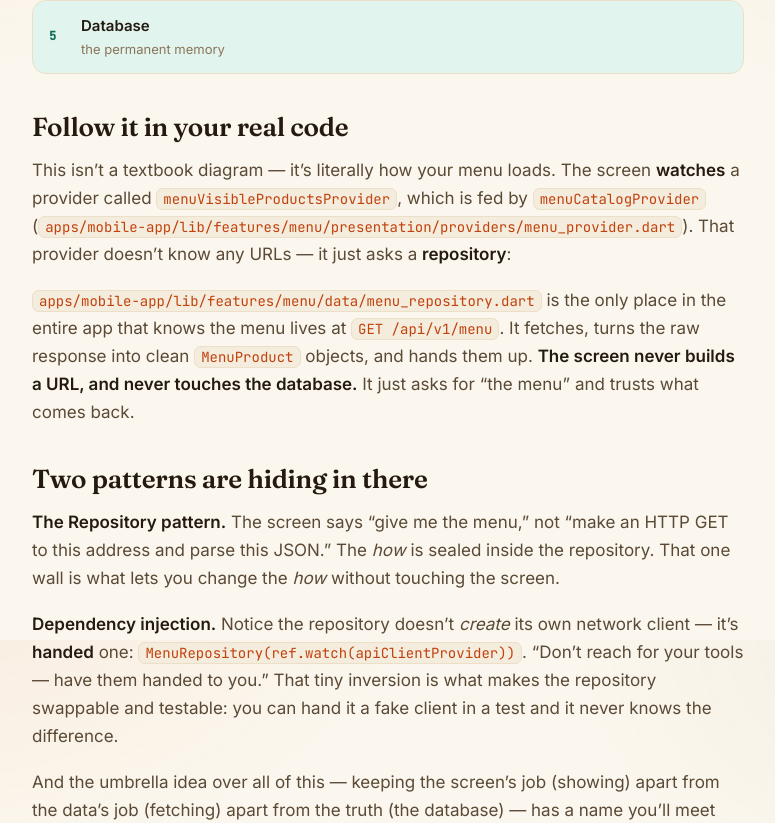
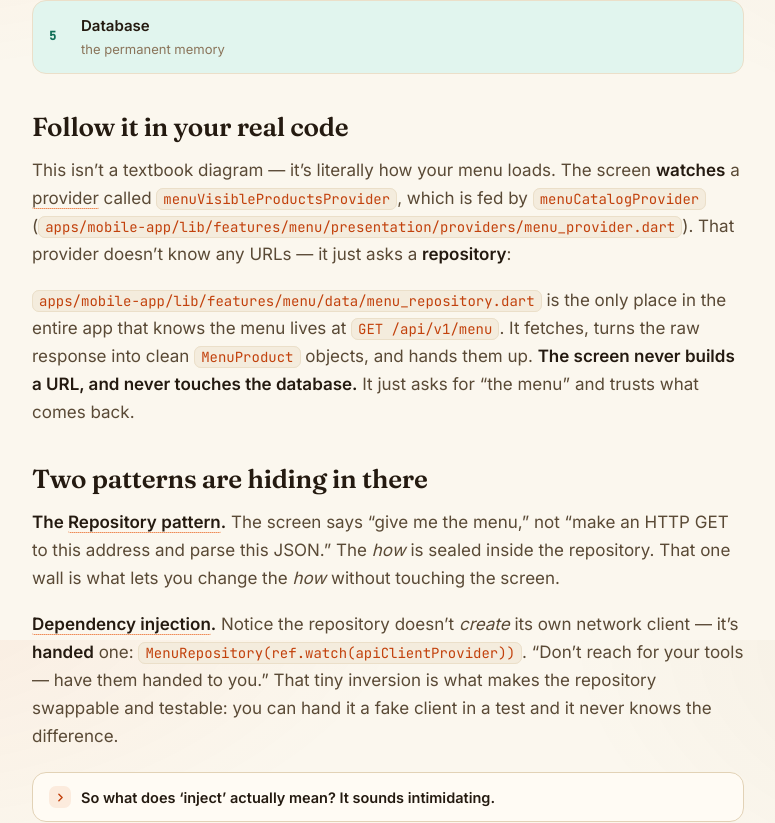
Before and after one commit to garvitmh/Software-universe-, a Next.js app: page /codex/layers-and-separation in a window 1280 px wide. Shown: the part 960-1783 px from the top of the page, without its empty margins (274-1049 px from the left). Built offline with nearby package versions, Linux system fonts and the light colour scheme.

Commit message:
Content depth rollout: doubt-anticipation treatment (Term tooltips + Aside catchers) applied to Layers & State chapters — DI 'what does inject mean?' + 'isn't one-source just a global variable?' asides

```diff
--- a/app/codex/layers-and-separation/page.jsx
+++ b/app/codex/layers-and-separation/page.jsx
@@ -1,5 +1,7 @@
 import Link from "next/link";
 import Callout from "@/components/Callout";
+import Term from "@/components/Term";
+import Aside from "@/components/Aside";
 
 const LAYERS = [
   { name: "UI — the screen", sub: "shows things, captures taps", tint: "var(--blue-soft)", ink: "var(--blue)" },
@@ -51,7 +53,7 @@ export default function LayersPage() {
 
         <h2>Follow it in your real code</h2>
         <p>
-          This isn’t a textbook diagram — it’s literally how your menu loads. The screen <strong>watches</strong> a provider called <code>menuVisibleProductsProvider</code>, which is fed by <code>menuCatalogProvider</code> (<code>apps/mobile-app/lib/features/menu/presentation/providers/menu_provider.dart</code>). That provider doesn’t know any URLs — it just asks a <strong>repository</strong>:
+          This isn’t a textbook diagram — it’s literally how your menu loads. The screen <strong>watches</strong> a <Term id="provider">provider</Term> called <code>menuVisibleProductsProvider</code>, which is fed by <code>menuCatalogProvider</code> (<code>apps/mobile-app/lib/features/menu/presentation/providers/menu_provider.dart</code>). That provider doesn’t know any URLs — it just asks a <strong>repository</strong>:
         </p>
         <p>
           <code>apps/mobile-app/lib/features/menu/data/menu_repository.dart</code> is the only place in the entire app that knows the menu lives at <code>GET /api/v1/menu</code>. It fetches, turns the raw response into clean <code>MenuProduct</code> objects, and hands them up. <strong>The screen never builds a URL, and never touches the database.</strong> It just asks for “the menu” and trusts what comes back.
@@ -59,11 +61,15 @@ export default function LayersPage() {
 
         <h2>Two patterns are hiding in there</h2>
         <p>
-          <strong>The Repository pattern.</strong> The screen says “give me the menu,” not “make an HTTP GET to this address and parse this JSON.” The <em>how</em> is sealed inside the repository. That one wall is what lets you change the <em>how</em> without touching the screen.
+          <strong>The <Term id="repository">Repository pattern</Term>.</strong> The screen says “give me the menu,” not “make an HTTP GET to this address and parse this JSON.” The <em>how</em> is sealed inside the repository. That one wall is what lets you change the <em>how</em> without touching the screen.
         </p>
         <p>
-          <strong>Dependency injection.</strong> Notice the repository doesn’t <em>create</em> its own network client — it’s <strong>handed</strong> one: <code>MenuRepository(ref.watch(apiClientProvider))</code>. “Don’t reach for your tools — have them handed to you.” That tiny inversion is what makes the repository swappable and testable: you can hand it a fake client in a test and it never knows the difference.
+          <strong><Term id="dependency-injection">Dependency injection</Term>.</strong> Notice the repository doesn’t <em>create</em> its own network client — it’s <strong>handed</strong> one: <code>MenuRepository(ref.watch(apiClientProvider))</code>. “Don’t reach for your tools — have them handed to you.” That tiny inversion is what makes the repository swappable and testable: you can hand it a fake client in a test and it never knows the difference.
         </p>
+
+        <Aside q="So what does &lsquo;inject&rsquo; actually mean? It sounds intimidating.">
+          It’s a fancy word for a simple thing: instead of a piece of code <em>building</em> the tools it needs, those tools are <strong>handed in from outside</strong>. Compare two kitchens: in one, the chef mines the ore and forges his own knife before cooking (he <em>creates</em> his tools); in the other, the knife is simply placed on the counter for him (it’s <em>injected</em>). The second chef is easier to test — hand him a rubber knife and watch what he does — and easy to upgrade, because you swap the knife without retraining the chef. That’s all dependency injection is: <strong>have your tools handed to you, don’t reach for them yourself.</strong>
+        </Aside>
         <p>
           And the umbrella idea over all of this — keeping the screen’s job (showing) apart from the data’s job (fetching) apart from the truth (the database) — has a name you’ll meet everywhere: <strong>Separation of Concerns</strong>. You just understood it from the inside, before the jargon.
         </p>
```
Also changed, not shown: app/codex/state-management/page.jsx (+8 -2 lines).
